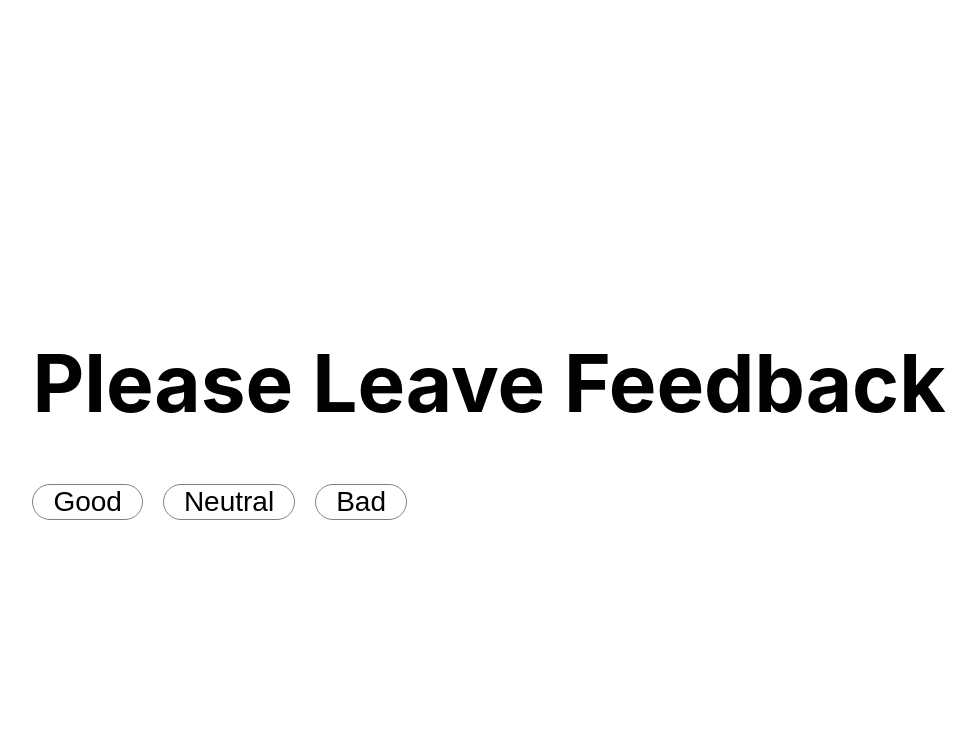
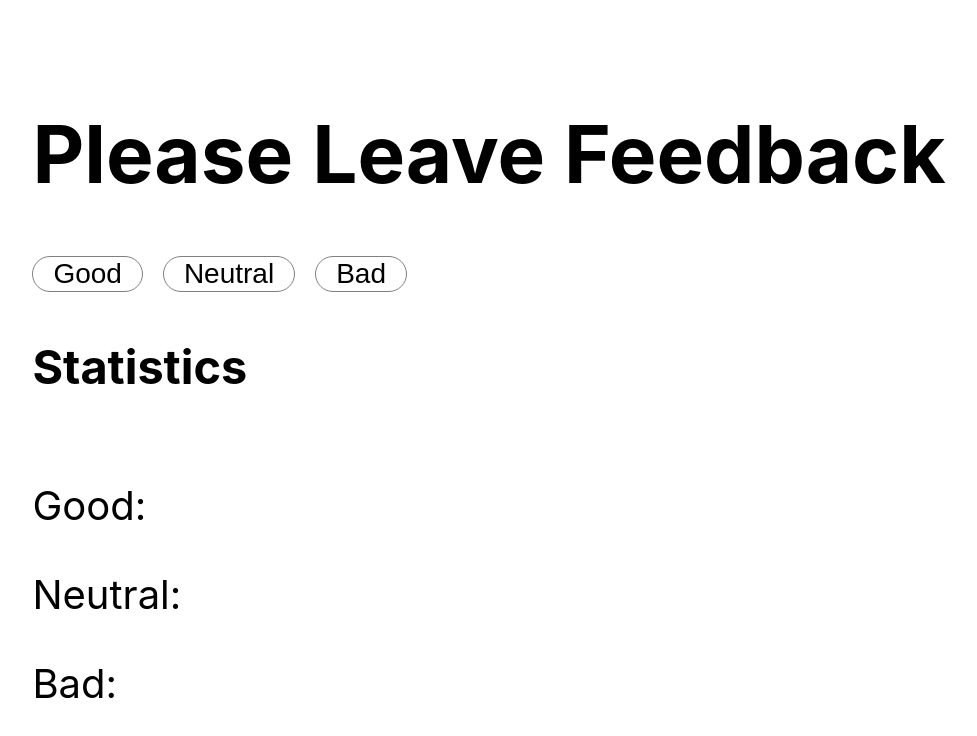
Before and after one commit to JacekPasierb/goit-react-hw-02-feedback, a React (Create React App) app: page / in a window 1280 px wide. Shown: the top 736 px of the page, without its empty margins (151-1128 px from the left). Built offline with nearby package versions, Linux system fonts and the light colour scheme.

Commit message:
Stworzono klase widget

```diff
--- a/src/components/Widget/Widget.jsx
+++ b/src/components/Widget/Widget.jsx
@@ -1,10 +1,12 @@
-import React from 'react';
+import { Component } from 'react';
 import css from './WidgetStyle.module.css';
 
-const Widget = () => {
+class Widget extends Component {
+  // constructor(){
+  // super()
+  //   }
 
-
-
+  render() {
     return (
       <div className={css.widget}>
         <h1>Please Leave Feedback</h1>
@@ -28,8 +30,55 @@ const Widget = () => {
             Bad
           </button>
         </div>
+        <h3>Statistics</h3>
+        <ul>
+          <li>
+            <p>Good:</p>
+          </li>
+          <li>
+            <p>Neutral:</p>
+          </li>
+          <li>
+            <p>Bad:</p>
+          </li>
+        </ul>
       </div>
     );
-};
+  }
+}
 
 export default Widget;
+
+// import React from 'react';
+// import css from './WidgetStyle.module.css';
+
+// const Widget = () => {
+
+//   return (
+//     <div className={css.widget}>
+//       <h1>Please Leave Feedback</h1>
+//       <div className={css.btnsWidget}>
+//         <button
+//           type="submit"
+//           className={`${css.btnWidget}  ${css.btnWidgetText}`}
+//         >
+//           Good
+//         </button>
+//         <button
+//           type="submit"
+//           className={`${css.btnWidget}  ${css.btnWidgetText}`}
+//         >
+//           Neutral
+//         </button>
+//         <button
+//           type="submit"
+//           className={`${css.btnWidget}  ${css.btnWidgetText}`}
+//         >
+//           Bad
+//         </button>
+//       </div>
+//     </div>
+//   );
+// };
+
+// export default Widget;
--- a/src/index.css
+++ b/src/index.css
@@ -13,3 +13,8 @@ code {
   font-family: source-code-pro, Menlo, Monaco, Consolas, 'Courier New',
     monospace;
 }
+ul {
+  list-style: none;
+  margin: 0;
+  padding: 0;
+}
```
Lines whose indentation alone changed are shown as unchanged.
